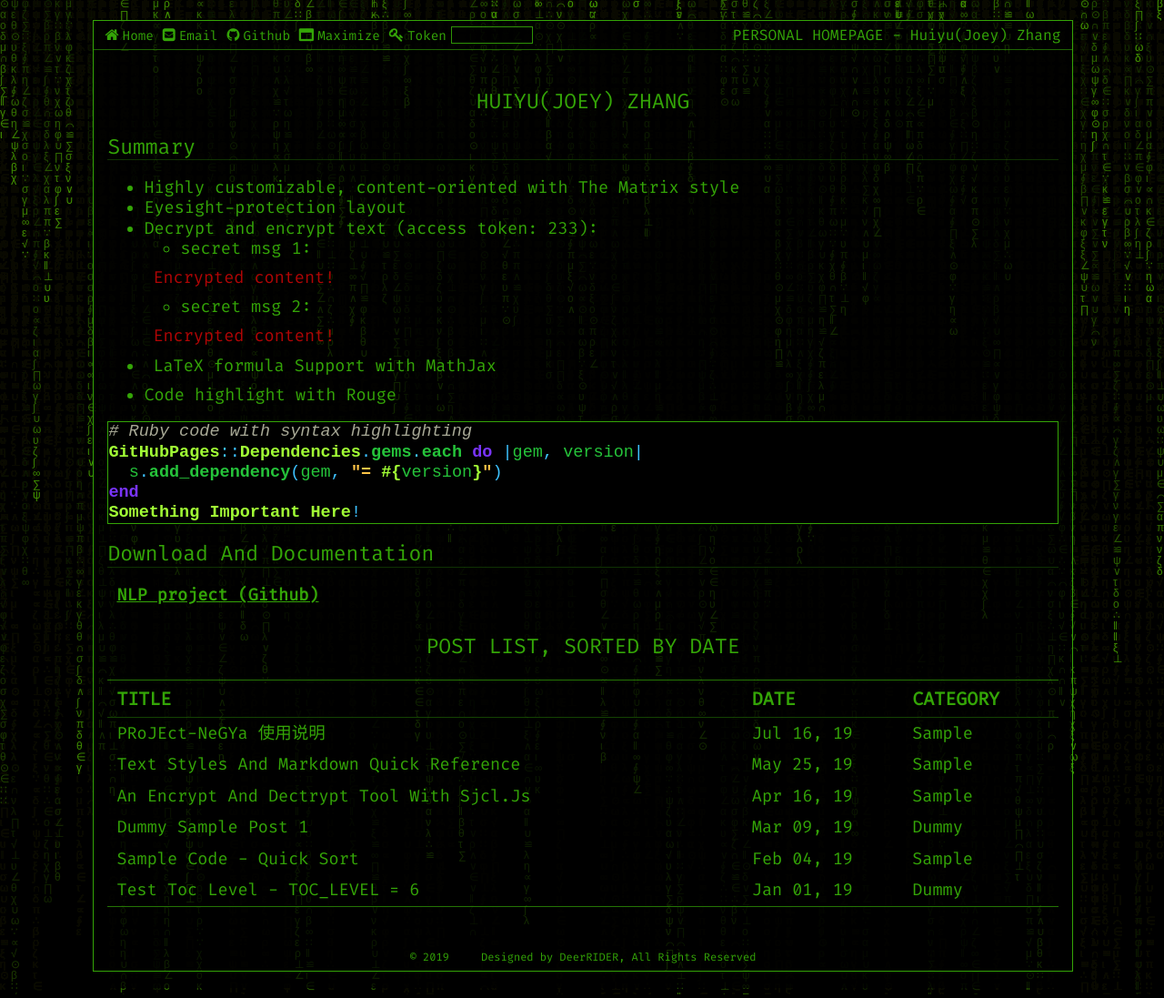
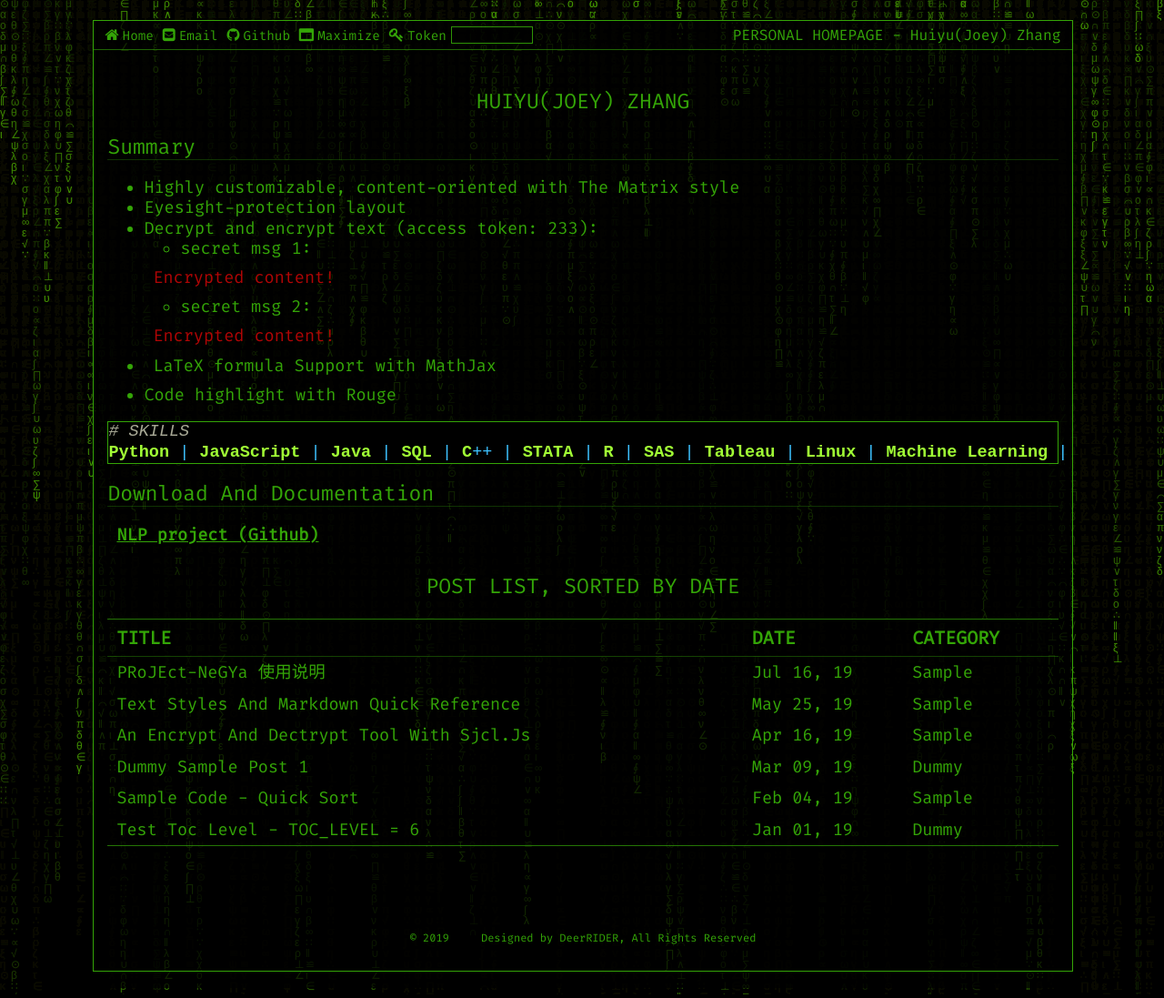
Before and after one commit to Jooooooooooey/Jooooooooooey.github.io, a Jekyll site: the page built from pages/index.md, in a window 1280 px wide. Shown: the whole page at 91% size. Built offline with Jekyll 4.4.1, drawn with Linux system fonts in a browser that asks for light colours.

Commit message:
Update index.md

````diff
--- a/pages/index.md
+++ b/pages/index.md
@@ -26,11 +26,8 @@ permalink: /
 * Code highlight with Rouge
 
 ```ruby
-# Ruby code with syntax highlighting
-GitHubPages::Dependencies.gems.each do |gem, version|
-  s.add_dependency(gem, "= #{version}")
-end
-Something Important Here!
+# SKILLS
+Python | JavaScript | Java | SQL | C++ | STATA | R | SAS | Tableau | Linux | Machine Learning | Deep Learning | Natural Language Processing | Statistical Modeling | Data Visualization
 ```
 ## Download and Documentation
 
````
